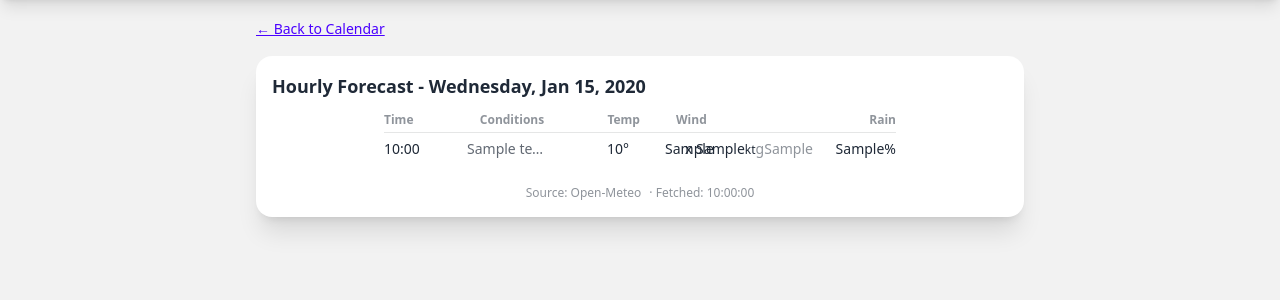
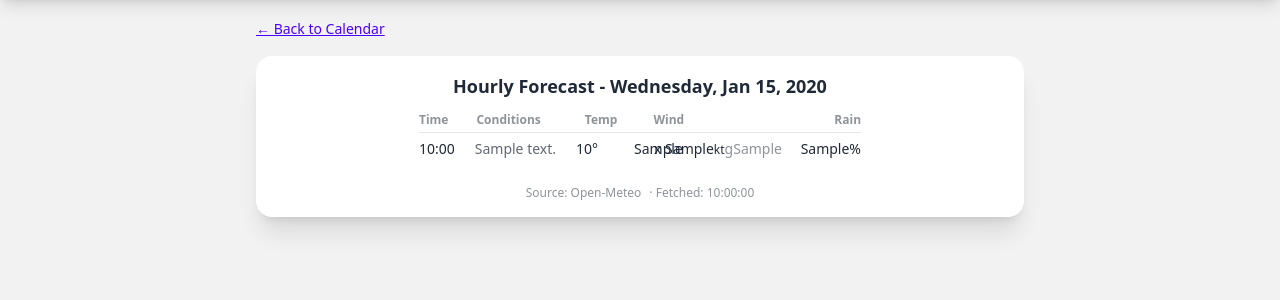
Before and after one commit to dustinkeib/hamsfly, a Django app: template apps/hamsalert/templates/hamsalert/hourly_forecast.html in a window 1280 px wide. Shown: the part 64-364 px from the top of the page. Run offline with Django 5.2, Linux system fonts and the light colour scheme; the template is opened without the code that fills it: most values are stand-ins (such as "Sample title", 1, 10 or a date in 2020); some libraries are stand-ins or nearby versions.

Commit message:
tighten hourly forecast grid layout and column alignment
Center title, shrink max-width to md, left-align conditions and
temp columns, compact rain column to auto width.

Co-Authored-By: Claude Opus 4.5 <noreply@anthropic.com>

```diff
--- a/apps/hamsalert/templates/hamsalert/hourly_forecast.html
+++ b/apps/hamsalert/templates/hamsalert/hourly_forecast.html
@@ -24,21 +24,21 @@
     {% elif hourly %}
     <div class="card bg-base-100 shadow-xl">
         <div class="card-body p-4">
-            <h2 class="card-title text-lg">Hourly Forecast - {{ target_date|date:"l, M j, Y" }}</h2>
+            <h2 class="card-title text-lg justify-center">Hourly Forecast - {{ target_date|date:"l, M j, Y" }}</h2>
 
-            <div class="divide-y divide-base-300 text-sm max-w-lg mx-auto">
-                <div class="grid grid-cols-[1fr_1fr_1fr_2fr_1fr] gap-x-1 py-1 text-xs text-base-content/50 font-semibold">
-                    <span>Time</span>
-                    <span class="text-center">Conditions</span>
-                    <span class="text-right">Temp</span>
+            <div class="divide-y divide-base-300 text-sm max-w-md mx-auto">
+                <div class="grid grid-cols-[auto_1fr_auto_2fr_auto] gap-x-1 py-1 text-xs text-base-content/50 font-semibold">
+                    <span class="pr-2">Time</span>
+                    <span class="pl-4">Conditions</span>
+                    <span class="pl-4">Temp</span>
                     <span class="pl-8">Wind</span>
                     <span class="text-right">Rain</span>
                 </div>
                 {% for hour in hourly.hours %}
-                <div class="grid grid-cols-[1fr_1fr_1fr_2fr_1fr] gap-x-1 items-center py-1.5 {% if forloop.counter|divisibleby:2 %}bg-base-200/50{% endif %}">
+                <div class="grid grid-cols-[auto_1fr_auto_2fr_auto] gap-x-1 items-center py-1.5 {% if forloop.counter|divisibleby:2 %}bg-base-200/50{% endif %}">
                     <span class="font-medium">{{ hour.time|time:"H:i" }}</span>
-                    <span class="truncate text-base-content/70 text-center">{{ hour.weather_description }}</span>
-                    <span class="text-right">{% if hour.temperature_f is not None %}{{ hour.temperature_f }}°{% else %}--{% endif %}</span>
+                    <span class="truncate text-base-content/70 pl-4">{{ hour.weather_description }}</span>
+                    <span class="pl-4">{% if hour.temperature_f is not None %}{{ hour.temperature_f }}°{% else %}--{% endif %}</span>
                     <span class="pl-8 whitespace-nowrap"><span class="inline-block w-5 text-center">{{ hour.wind_arrow }}</span>{{ hour.direction_compass }} {{ hour.wind_speed_kt }}<span class="text-xs">kt</span>{% if hour.wind_gusts_kt is not None %}<span class="text-base-content/50">g{{ hour.wind_gusts_kt }}</span>{% endif %}</span>
                     <span class="text-right">{% if hour.precipitation_probability is not None %}{{ hour.precipitation_probability }}%{% else %}--{% endif %}</span>
                 </div>
```
